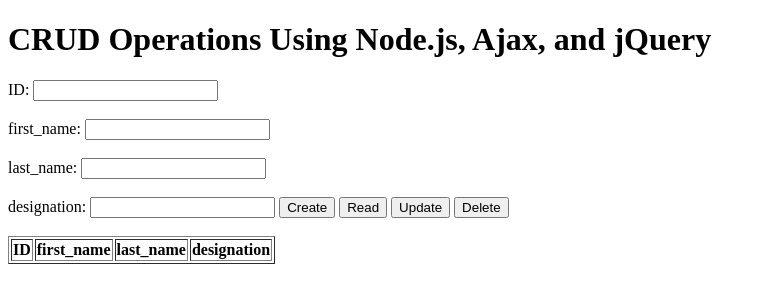
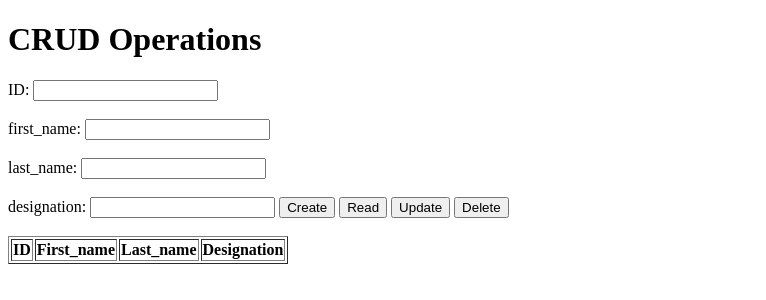
Before and after one commit to Hemanth-14/crudops_1, a plain HTML site: page index.html in a window 1280 px wide. Shown: the whole page, without its empty margins (0-766 px from the left). Drawn offline with nearby package versions, Linux system fonts and the light colour scheme.

Commit message:
Update index.html

```diff
--- a/index.html
+++ b/index.html
@@ -2,13 +2,13 @@
 <html>
 <head>
 	<title>CRUD Operations Using Node.js, Ajax, and jQuery</title>
-	<script src="https://ajax.googleapis.com/ajax/libs/jquery/3.6.0/jquery.min.js"></script>
+	<script src="https://code.jquery.com/jquery-3.6.0.min.js"></script>
 </head>
 <body>
-	<h1>CRUD Operations Using Node.js, Ajax, and jQuery</h1>
+	<h1>CRUD Operations </h1>
 	<form>
 		<label for="id">ID:</label>
-		<input type="text" id="id" name="ID">
+		<input type="text" id="ID" name="ID">
 		<br><br>
 		<label for="text">first_name:</label>
 		<input type="text" id="first_name" name="first_name">
@@ -28,9 +28,9 @@
 		<thead>
 			<tr>
 				<th>ID</th>
-				<th>first_name</th>
-				<th>last_name</th>
-                                <th>designation</th>
+				<th>First_name</th>
+				<th>Last_name</th>
+                                <th>Designation</th>
 			</tr>
 		</thead>
 		<tbody>
```
